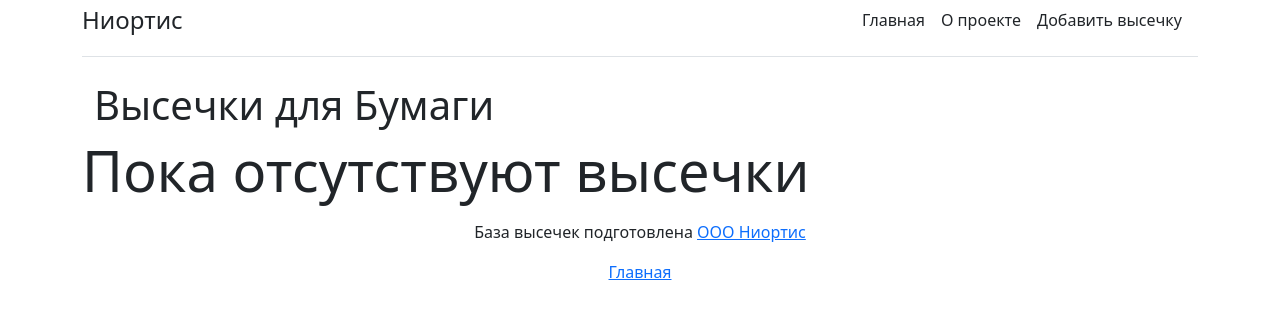
After one commit to Andrei-Hackevich/Shoponline, a Flask app: page /bumaga in a window 1280 px wide. The commit adds this page. Shown: the top 319 px of the page. Run offline with Flask 2, Linux system fonts and the light colour scheme; data that the repository does not hold is empty.

Commit message:
Создал шаблон для добавления высечки

```diff
--- a/app.py
+++ b/app.py
@@ -1,4 +1,4 @@
-from flask import Flask, render_template
+from flask import Flask, render_template, request, redirect
 from flask_sqlalchemy import SQLAlchemy
 
 app = Flask(__name__)
@@ -8,17 +8,20 @@ db = SQLAlchemy(app)
 
 
 class Visechka(db.Model):
-    id = db.Column(db.Integer, primary_key=True) #Порядковый номер высечки в базе данных
-    visechka_no = db.Column(db.String(20), nullable=False) #Номер высечки присвоенный технологом
-    size = db.Column(db.String(20), nullable=False) #Размер высечки
-    matherial = db.Column(db.String(20), nullable=False)  #Для какого материала высечка
-    wide = db.Column(db.Integer, nullable=False) #ширина высечки в мм
-    length = db.Column(db.Integer, nullable=False)  #длинна высечки в мм
-    streams = db.Column(db.Integer, nullable=False) #Количество ручьев в высечке
-    el_in_streams = db.Column(db.Integer, nullable=False)  #Количество элементов в одном ручье
-    shaft = db.Column(db.Integer, nullable=False)  #Вал на котором располагается высечка
-    form = db.Column(db.String(20), nullable=False) #форма высечки
-    iznos = db.Column(db.Integer, nullable=False) #пробег высечки в м.п.
+    id = db.Column(db.Integer, primary_key=True)  # Порядковый номер высечки в базе данных
+    visechka_no = db.Column(db.String(20), nullable=False)  # Номер высечки присвоенный технологом
+    size = db.Column(db.String(20), nullable=False)  # Размер высечки
+    matherial = db.Column(db.String(20), nullable=False)  # Для какого материала высечка
+    wide = db.Column(db.Integer, nullable=False)  # ширина высечки в мм
+    length = db.Column(db.Integer, nullable=False)  # длинна высечки в мм
+    streams = db.Column(db.Integer, nullable=False)  # Количество ручьев в высечке
+    el_in_streams = db.Column(db.Integer, nullable=False)  # Количество элементов в одном ручье
+    shaft = db.Column(db.Integer, nullable=False)  # Вал на котором располагается высечка
+    form = db.Column(db.String(20), nullable=False)  # форма высечки
+    iznos = db.Column(db.Integer, nullable=False)  # пробег высечки в м.п.
+
+    def __repr__(self):
+        return f'<Высечка {self.size}>'
 
 
 @app.route('/')
@@ -31,9 +34,42 @@ def about():
     return render_template('about.html')
 
 
-@app.route('/create')
+@app.route('/plenka')
+def plenka():
+    visechki = Visechka.query.filter(Visechka.matherial == 'Пленка').all()
+    return render_template('plenka.html', visechki=visechki)
+
+@app.route('/bumaga')
+def bumaga():
+    visechki = Visechka.query.filter(Visechka.matherial == 'Бумага').all()
+    return render_template('bumaga.html', visechki=visechki)
+
+
+@app.route('/create', methods=['POST', 'GET'])
 def create():
-    return render_template('create.html')
+    if request.method == 'POST':
+        visechka_no = request.form['visechka_no']
+        matherial = request.form['matherial']
+        wide = request.form['wide']
+        length = request.form['length']
+        size = str(wide) + 'x' + str(length)
+        streams = request.form['streams']
+        el_in_streams = request.form['el_in_streams']
+        shaft = request.form['shaft']
+        form = request.form['form']
+        iznos = 0
+
+        visechka = Visechka(visechka_no=visechka_no, size=size, matherial=matherial, wide=wide, length=length,
+                            streams=streams, el_in_streams=el_in_streams, shaft=shaft, form=form, iznos=iznos)
+
+        try:
+            db.session.add(visechka)
+            db.session.commit()
+            return redirect('/')
+        except:
+            return "Произошла ошибка"
+    else:
+        return render_template('create.html')
 
 
 if __name__ == '__main__':
--- /dev/null
+++ b/templates/bumaga.html
@@ -0,0 +1,36 @@
+{% extends 'base.html' %}
+
+
+{% block title %}
+    <title>Бумага</title>
+{% endblock %}
+
+
+{% block body %}
+    <div class="container">
+        <h1>Высечки для Бумаги</h1>
+    </div>
+        {% if visechki|length > 0 %}
+            {% for el in visechki %}
+                <div class="row row-cols-1 row-cols-md-3 mb-3 text-center">
+                    <div class="col">
+                        <div class="card mb-4 rounded-3 shadow-sm">
+                            <div class="card-header py-3">
+                                <h4 class="my-0 fw-normal">Высечка {{ el.size }}</h4>
+                            </div>
+                            <div class="card-body">
+                                <ul class="list-unstyled mt-3 mb-4">
+                                    <li>Форма {{ el.form }}</li>
+                                    <li>Вал {{ el.shaft }}</li>
+                                </ul>
+                                <button type="button" class="w-100 btn btn-lg btn-primary">Детально</button>
+                            </div>
+                        </div>
+                    </div>
+                </div>
+            {% endfor %}
+        {% else %}
+            <p>Пока отсутствуют высечки</p>
+        {% endif %}
+
+{% endblock %}
--- a/templates/home.html
+++ b/templates/home.html
@@ -22,7 +22,7 @@
                     <li>Круги</li>
                     <li>Фигурные</li>
                 </ul>
-                <button type="button" class="w-100 btn btn-lg btn-primary">Перейти к базе высечек для бумаги</button>
+                <a class="btn btn-primary" href="/bumaga">Перейти к базе высечек для бумаги</a>
             </div>
         </div>
     </div>
@@ -39,7 +39,7 @@
                     <li>Круги</li>
                     <li>Фигурные</li>
                 </ul>
-                <button type="button" class="w-100 btn btn-lg btn-primary">Перейти к базе высечек для пленки</button>
+                <a class="btn btn-primary" href="/plenka">Перейти к базе высечек для пленки</a>
             </div>
         </div>
     </div>
```
Also changed, not shown: templates/plenka.html (added, +36 -0 lines).
